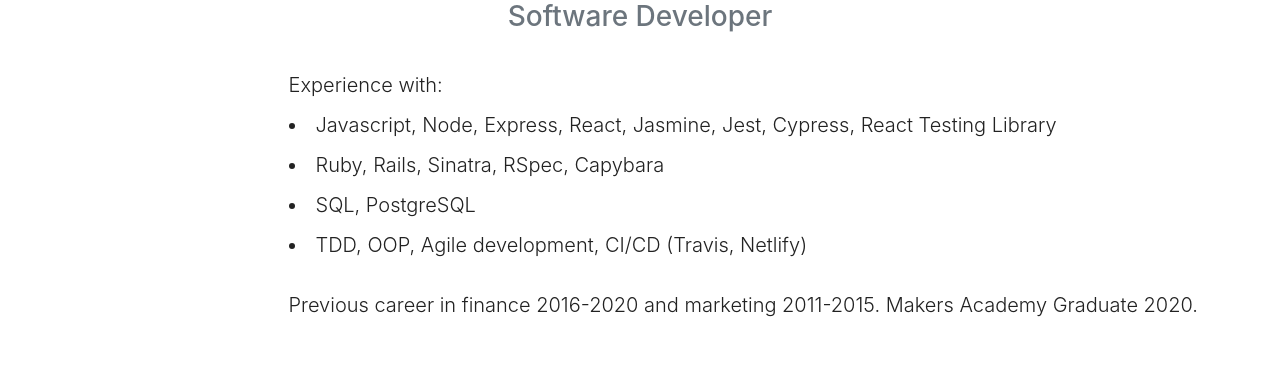
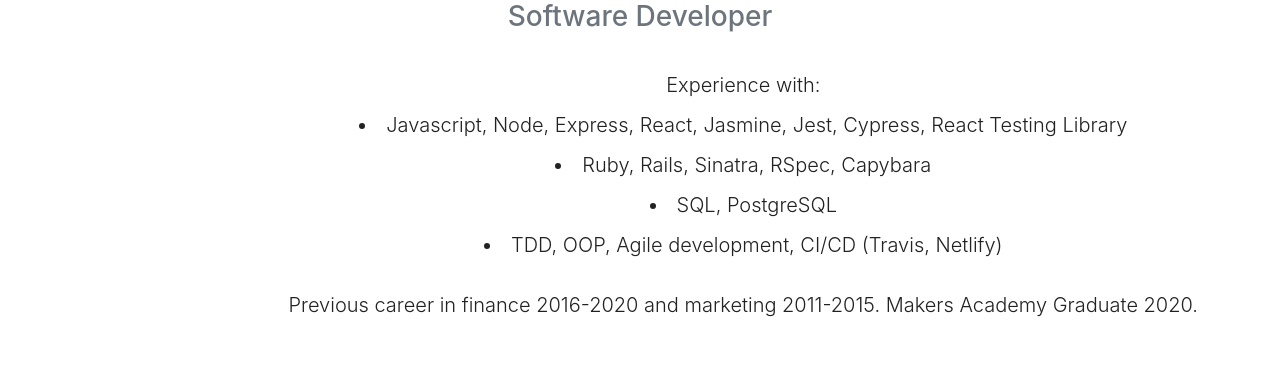
Before and after one commit to dm-devtech/portfolio, a React (Create React App) app: page / in a window 1280 px wide. Shown: the part 724-1094 px from the top of the page. Built offline with nearby package versions, Linux system fonts and the light colour scheme.

Commit message:
about section centering

```diff
--- a/src/App.css
+++ b/src/App.css
@@ -53,13 +53,13 @@
   margin-left: 10px !important;
   list-style-position: inside;
   padding: 0px;
-  text-align: left;
+  text-align: center;
 
 }
 
 li {
   margin-top: 10px !important;
-  text-align: left;
+  text-align: center;
   margin-left: 0px !important;
 }
 
@@ -161,6 +161,7 @@
   margin-top: 15px;
   margin-bottom: 40px;
   font-size: auto;
+  text-align: center;
 }
 
 .h6 {
```
